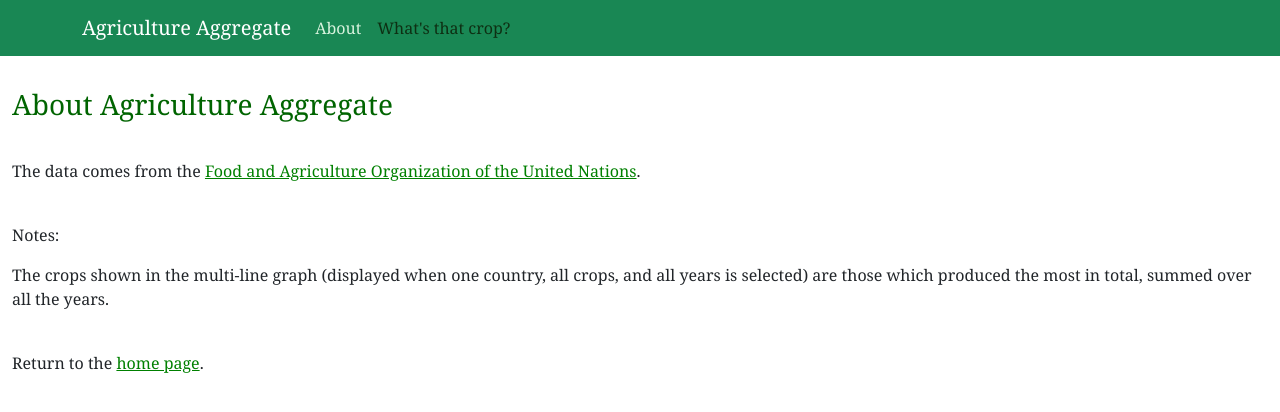
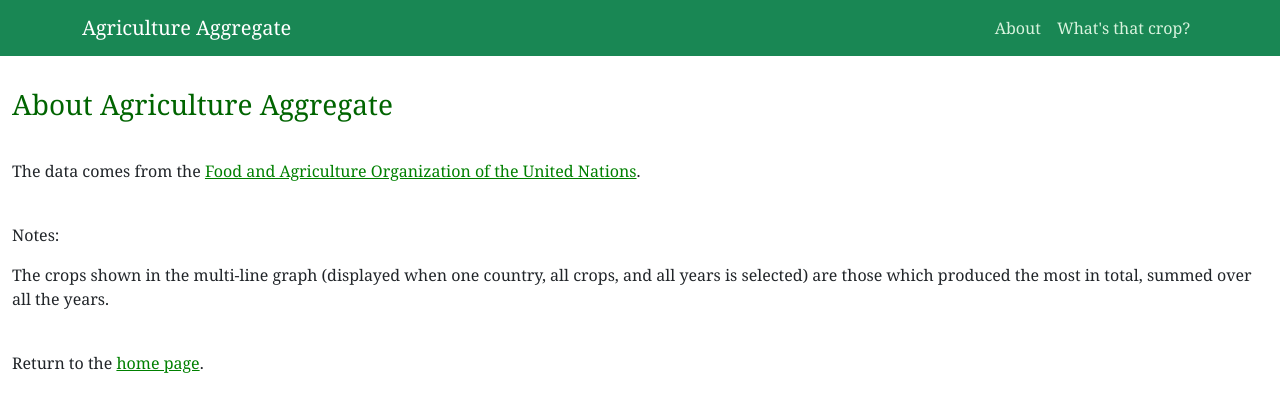
Before and after one commit to K-Johnson-Horrigan/cs257-1, a Flask app: page /about.html in a window 1280 px wide. Shown: the top 412 px of the page. Run offline with Flask 2, Linux system fonts and the light colour scheme; data that the repository does not hold is empty; parts of the project's set-up code (start-up, migrations or seed data) failed here and were passed over; some libraries are stand-ins or nearby versions.

Commit message:
Header in seperate file

```diff
--- a/webapp/static/webapp.css
+++ b/webapp/static/webapp.css
@@ -34,12 +34,8 @@ th {
   text-align: left;
 }
 
-#about-link {
+#secondary-link {
   color: #D9F3DE;
-}
-
-#what-crop-link {
-  color: #0e2f13;
 }
 
 #dropdowns {
--- a/webapp/templates/about.html
+++ b/webapp/templates/about.html
@@ -18,26 +18,8 @@
 </head>
 
 <body>
+    {% include 'header.html' %}
 
-    <!-- Top nav bar -->
-    <nav class="navbar navbar-expand-md navbar-dark bg-success">
-        <div class="container-xl">
-            <a class="navbar-brand" href="index.html">Agriculture Aggregate</a>
-            <button class="navbar-toggler" type="button" data-bs-toggle="collapse" data-bs-target="#navbarsExampleDefault" aria-controls="navbarsExampleDefault" aria-expanded="false" aria-label="Toggle navigation">
-            </button>
-
-            <div class="collapse navbar-collapse" id="navbarsExampleDefault">
-            <ul class="navbar-nav me-auto mb-2 mb-md-0">
-                <li class="nav-item">
-                <a class="nav-link active" aria-current="page" href="about.html" id="about-link">About</a>
-                </li>
-                <li class="nav-item">
-                    <a class="nav-link active" aria-current="page" href="crops.html" id="what-crop-link">What's that crop?</a>
-                </li>
-            </ul>
-            </div>
-        </div>
-    </nav>
     <main class="container-fluid">
     <h3>About Agriculture Aggregate</h3>
 
--- /dev/null
+++ b/webapp/templates/header.html
@@ -0,0 +1,19 @@
+
+<nav class="navbar navbar-expand-md navbar-dark bg-success">
+    <div class="container-xl">
+        <a class="navbar-brand" href="index.html">Agriculture Aggregate</a>
+        <button class="navbar-toggler" type="button" data-bs-toggle="collapse" data-bs-target="#navbarsExampleDefault" aria-controls="navbarsExampleDefault" aria-expanded="false" aria-label="Toggle navigation">
+        </button>
+
+        <div class="collapse navbar-collapse" id="navbarsExampleDefault">
+            <ul class="nav navbar-nav ms-auto w-100 justify-content-end">
+                <li class="nav-item">
+                <a class="nav-link active" aria-current="page" href="about.html" style= "color: #D9F3DE;" >About</a>
+                </li>
+                <li class="nav-item">
+                    <a class="nav-link active" aria-current="page" href="crops.html" style= "color: #D9F3DE;" >What's that crop?</a>
+                </li>
+            </ul>
+        </div>
+    </div>
+</nav>
```
Also changed, not shown: webapp/templates/crops.html (+1 -19 lines), webapp/templates/index.html (+1 -19 lines).
